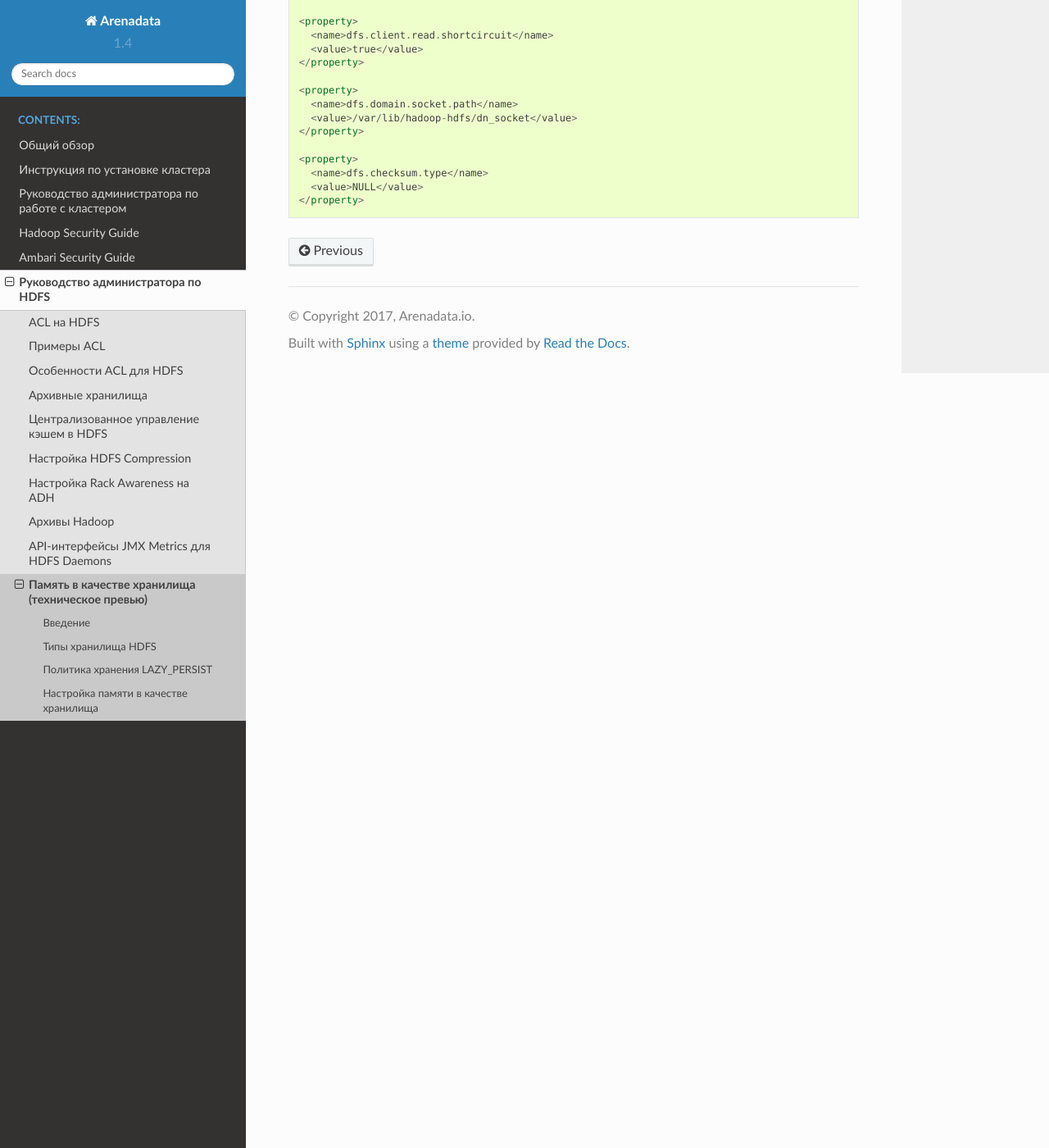
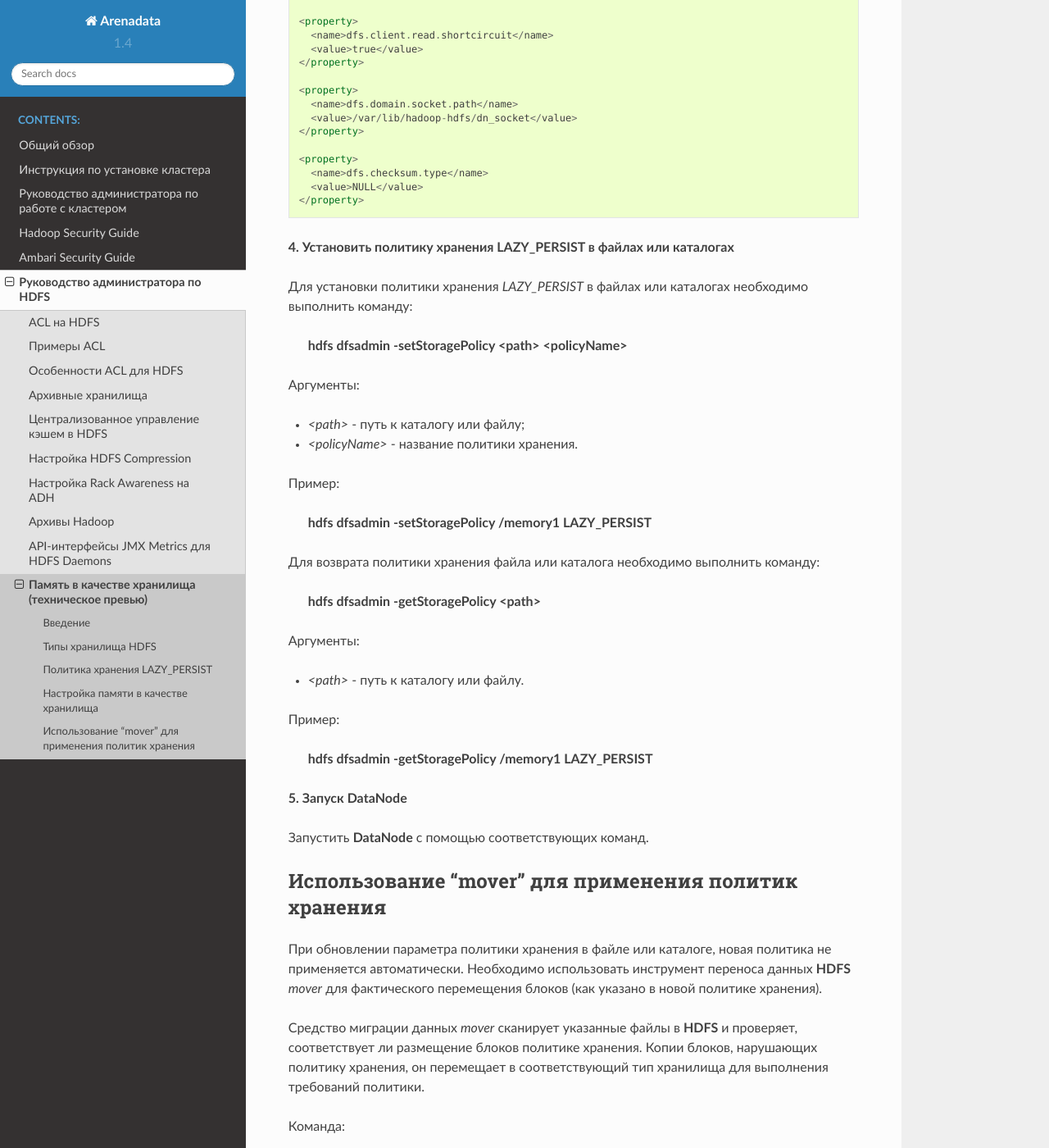
Before and after one commit to arenadata/docs_adps, a Sphinx documentation site: the page built from source/HDFSadmin/Memory.rst, in a window 1280 px wide and 1400 px high, scrolled down 2999 px. Shown: the whole window at 82% size. Built offline with Sphinx 7.4.7 and the Read the Docs theme 2.0.0, drawn with Linux system fonts in a browser that asks for light colours; some of the changed text lies outside the part shown.

Commit message:
Update Memory.rst

```diff
--- a/source/HDFSadmin/Memory.rst
+++ b/source/HDFSadmin/Memory.rst
@@ -90,7 +90,7 @@ C помощью политики хранения *LAZY_PERSIST* можно х
 
 + Свойство *dfs.name.dir* определяет, где в локальной файловой системе DataNode хранит свои блоки. Чтобы указать DataNode в качестве хранилища *RAM_DISK*, необходимо добавить *[RAM_DISK]* в начало пути локальной файловой системы и в свойство *dfs.name.dir*;
 
-+ Установить для параметра *dfs.client.read.shortcircuit* значение *true*, чтобы включить режим локального чтения данных;
++ Установить для параметра *dfs.client.read.shortcircuit* значение *true*, чтобы включить режим локального чтения данных.
 
 Например:
 ::
@@ -114,3 +114,58 @@ C помощью политики хранения *LAZY_PERSIST* можно х
     <name>dfs.checksum.type</name>
     <value>NULL</value>
   </property>
+
+**4. Установить политику хранения LAZY_PERSIST в файлах или каталогах**
+
+Для установки политики хранения *LAZY_PERSIST* в файлах или каталогах необходимо выполнить команду:
+
+  :command:`hdfs dfsadmin -setStoragePolicy <path> <policyName>`
+
+Аргументы:
+
++ *<path>* - путь к каталогу или файлу;
++ *<policyName>* - название политики хранения.
+
+Пример:
+
+  :command:`hdfs dfsadmin -setStoragePolicy /memory1 LAZY_PERSIST`
+
+Для возврата политики хранения файла или каталога необходимо выполнить команду:
+
+  :command:`hdfs dfsadmin -getStoragePolicy <path>`
+
+Аргументы:
+
++ *<path>* - путь к каталогу или файлу.
+
+Пример:
+
+  :command:`hdfs dfsadmin -getStoragePolicy /memory1 LAZY_PERSIST`
+
+**5. Запуск DataNode**
+
+Запустить **DataNode** с помощью соответствующих команд.
+
+
+
+Использование "mover" для применения политик хранения
+^^^^^^^^^^^^^^^^^^^^^^^^^^^^^^^^^^^^^^^^^^^^^^^^^^^
+
+При обновлении параметра политики хранения в файле или каталоге, новая политика не применяется автоматически. Необходимо использовать инструмент переноса данных **HDFS** *mover* для фактического перемещения блоков (как указано в новой политике хранения).
+
+Средство миграции данных *mover* сканирует указанные файлы в **HDFS** и проверяет, соответствует ли размещение блоков политике хранения. Копии блоков, нарушающих политику хранения, он перемещает в соответствующий тип хранилища для выполнения требований политики.
+
+Команда:
+
+  :command:`hdfs mover [-p <files/dirs> | -f <local file name>]`
+
+Аргументы:
+
++ *-p <files/dirs>* - список файлов/каталогов HDFS для переноса, разделенные пробелами;
++ *-f <local file>* - локальный файл, содержащий список файлов/каталогов HDFS для переноса
+
+.. important:: Если оба параметра *-p* и *-f* опущены, путь по умолчанию является корневым каталогом
+
+Пример:
+
+  :command:`hdfs mover /memory1/testfile`
```
